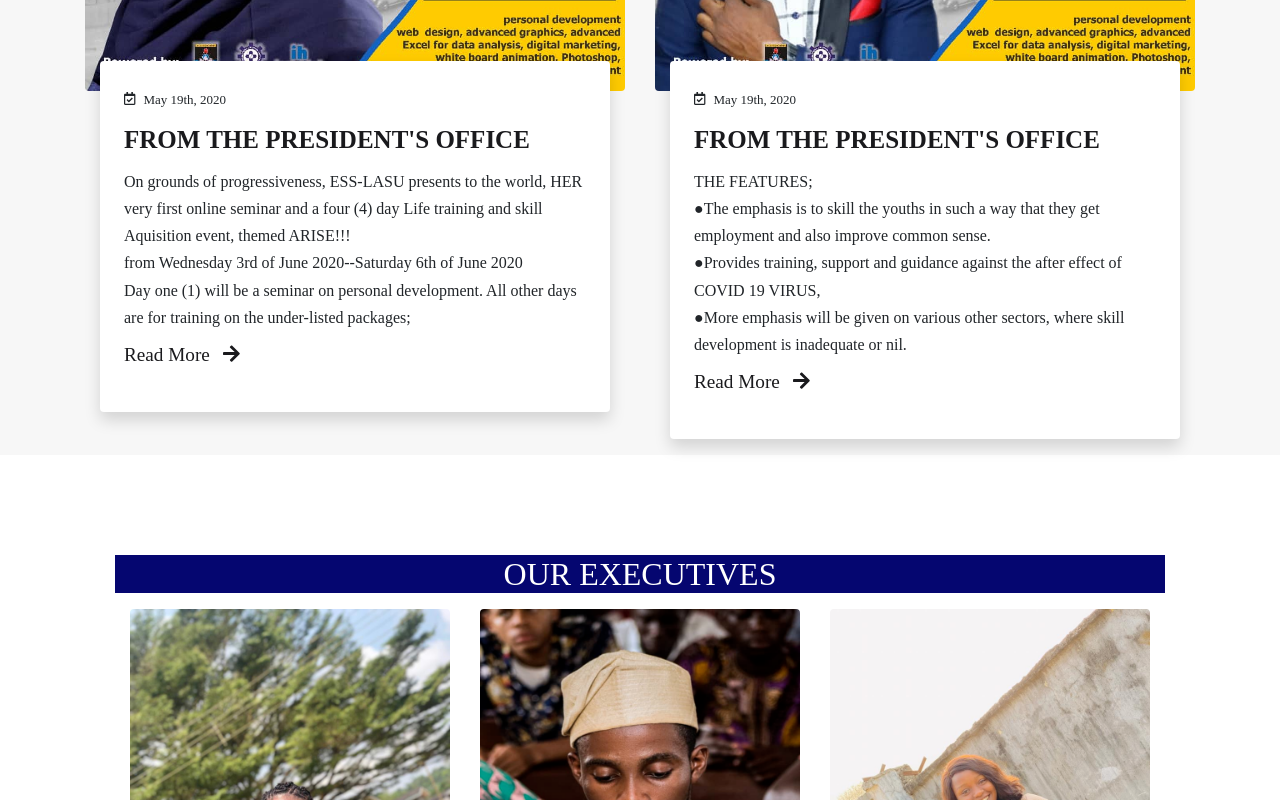
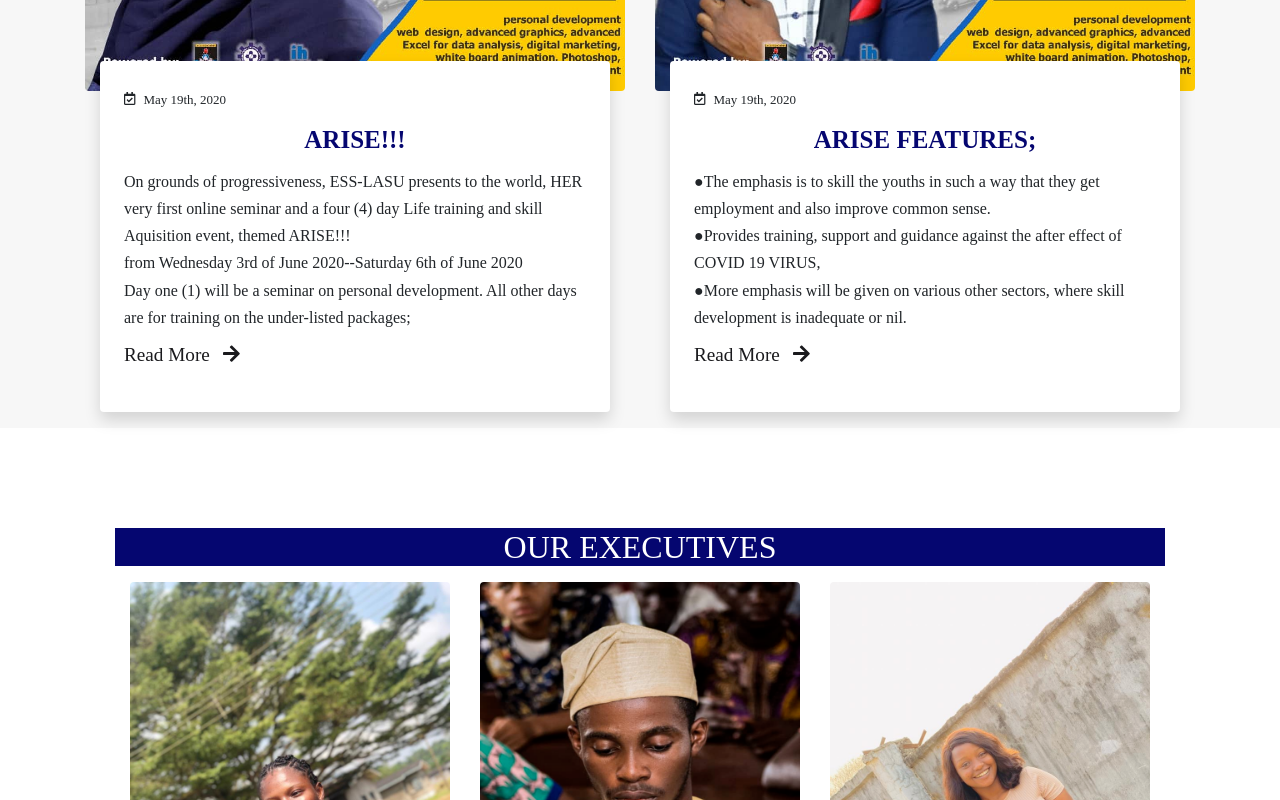
Before and after one commit to Shamsondeen/esslasu, a React (Create React App) app: page / in a window 1280 px wide. Shown: the part 1420-2220 px from the top of the page. Built offline with nearby package versions, Linux system fonts and the light colour scheme; some icons are missing.

Commit message:
special announcement review

```diff
--- a/src/components/SpecialAnnouncement/Annon.css
+++ b/src/components/SpecialAnnouncement/Annon.css
@@ -107,4 +107,6 @@
     font-weight: 700;
     color: rgb(5, 6, 112);
     text-transform: uppercase;
+    text-align: center !important;
+    display: block !important;
   }
--- a/src/components/SpecialAnnouncement/SpecialAnnouncement.js
+++ b/src/components/SpecialAnnouncement/SpecialAnnouncement.js
@@ -43,14 +43,14 @@ function SpecialAnnouncement(props) {
                 <div className="col-lg-6 col-md-6 col-12 mt-4 pt-2">
                   <article className="post">
                     <div className="post-preview overflow-hidden">
-                      <a href="http://shreethemes.in/bizzcane/#"><img src={Rahina} alt="blog-img" className="img-fluid mx-auto d-block rounded" /></a>
+                      <a><img src={Rahina} alt="blog-img" className="img-fluid mx-auto d-block rounded" /></a>
                       <div className="tag"><a className="btn btn-custom rounded btn-sm"><i className="fas fa-tag mr-2" /> Investment</a></div>
                     </div>{/*end img*/}
                     <div className="post-content-1 bg-white rounded shadow p-4 position-relative">
                       <ul className="post-meta list-unstyled list-inline mb-3">
                         <li className="list-inline-item"><i className="far fa-calendar-check mr-2" />May 19th, 2020</li>
                       </ul>
-                      <h4 className="mb-3"><a className="news-title text-dark">FROM THE PRESIDENT'S OFFICE</a></h4>
+                      <h4 className="mb-3"><a className="news-title"> ARISE!!!</a></h4>
                       <p className="text-black mb-0">On grounds of progressiveness, ESS-LASU presents to the world, HER very first online seminar and a four (4) day Life training and skill Aquisition event, themed  ARISE!!!<br/>
                       from Wednesday 3rd of June 2020--Saturday 6th of June 2020<br/>
                       Day one (1) will be a seminar on personal development. All other days are for training
@@ -68,7 +68,7 @@ function SpecialAnnouncement(props) {
                 <div className="col-lg-6 col-md-6 col-12 mt-4 pt-2">
                   <article className="post">
                     <div className="post-preview overflow-hidden">
-                      <a href="http://shreethemes.in/bizzcane/#"><img src={Sunday} alt="blog-img" className="img-fluid mx-auto d-block rounded" /></a>
+                      <a><img src={Sunday} alt="blog-img" className="img-fluid mx-auto d-block rounded" /></a>
                       <div className="tag"><a className="btn btn-custom rounded btn-sm"><i className="fas fa-tag mr-2" /> Investment</a></div>
                     </div>{/*end img*/}
                     <div className="post-content-1 bg-white rounded shadow p-4 position-relative">
@@ -77,10 +77,9 @@ function SpecialAnnouncement(props) {
                         <li className="list-inline-item"><i className="far fa-calendar-check mr-2" />May 19th, 2020</li>
                       </ul>
 
-                      <h4 className="mb-3"><a className="news-title text-dark">FROM THE PRESIDENT'S OFFICE</a></h4>
+                      <h4 className="mb-3"><a className="news-title text-center">ARISE FEATURES;</a></h4>
 
-                      <p className="text-black mb-0">THE FEATURES;<br/>
-
+                      <p className="text-black mb-0">
                       ●The emphasis is to skill the youths in such a way that they get employment and also improve common sense.<br/>
                       ●Provides training, support and guidance against the after effect of COVID 19 VIRUS,<br/>
                       ●More emphasis will be given on various other sectors, where skill development is inadequate or nil.<br/>
```
